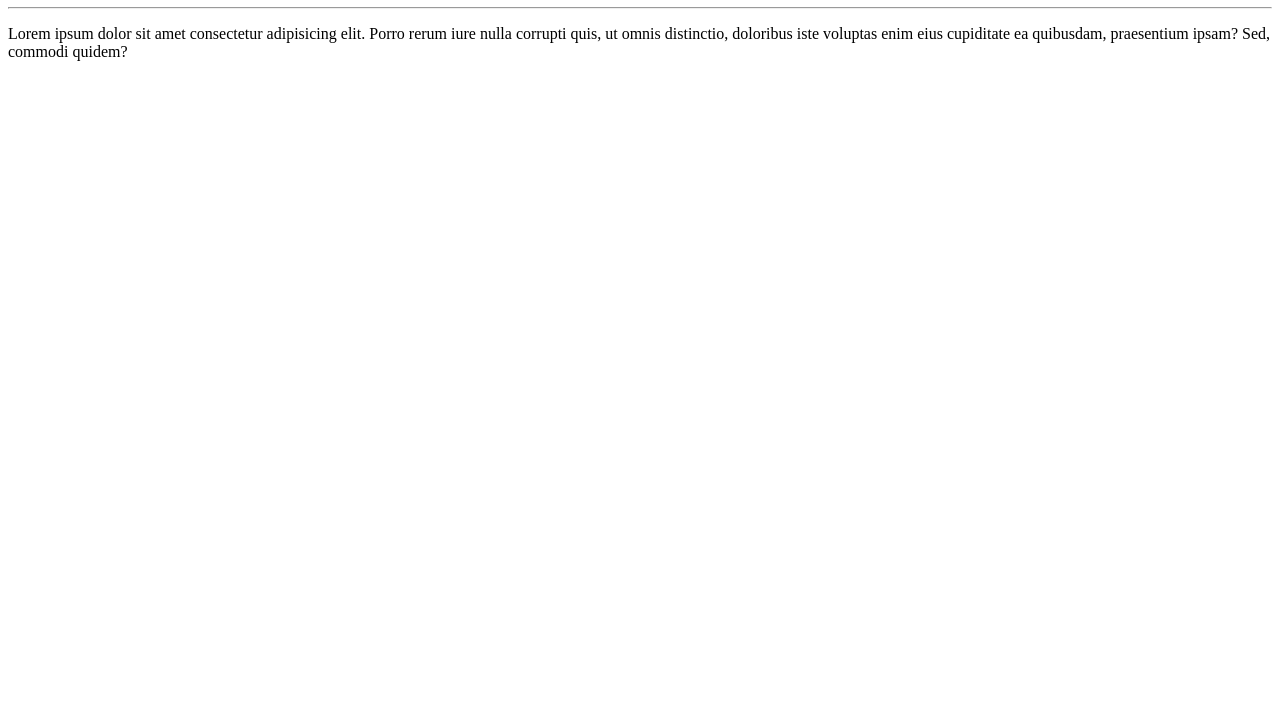
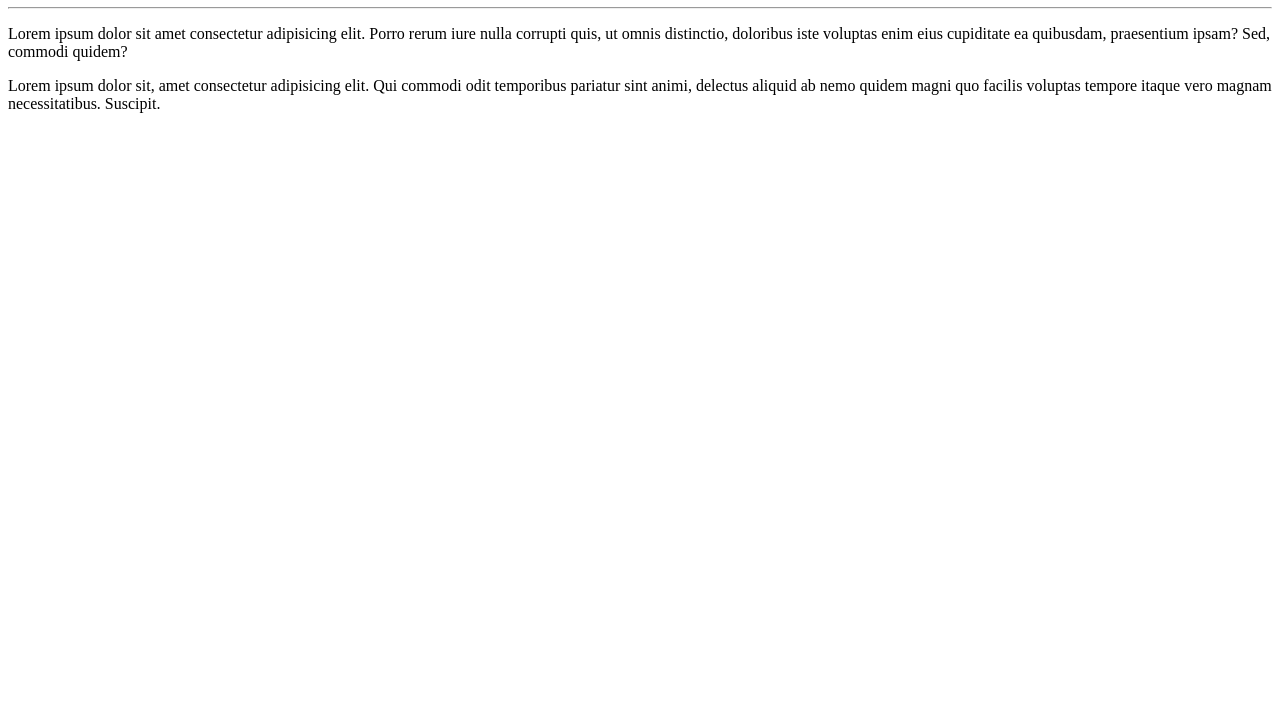
Before and after one commit to Duceve/Ola-Mundo, a plain HTML site: page site-exemplo/index.html in a window 1280 px wide. Shown: the part 73-800 px from the top of the page. Drawn offline with Linux system fonts and the light colour scheme.

Commit message:
Adicionei um paragráfo

```diff
--- a/site-exemplo/index.html
+++ b/site-exemplo/index.html
@@ -10,5 +10,6 @@
     <h1>Olá, Mundo!</h1>
     <hr>
     <p>Lorem ipsum dolor sit amet consectetur adipisicing elit. Porro rerum iure nulla corrupti quis, ut omnis distinctio, doloribus iste voluptas enim eius cupiditate ea quibusdam, praesentium ipsam? Sed, commodi quidem?</p>
+    <p>Lorem ipsum dolor sit, amet consectetur adipisicing elit. Qui commodi odit temporibus pariatur sint animi, delectus aliquid ab nemo quidem magni quo facilis voluptas tempore itaque vero magnam necessitatibus. Suscipit.</p>
 </body>
 </html>
```
